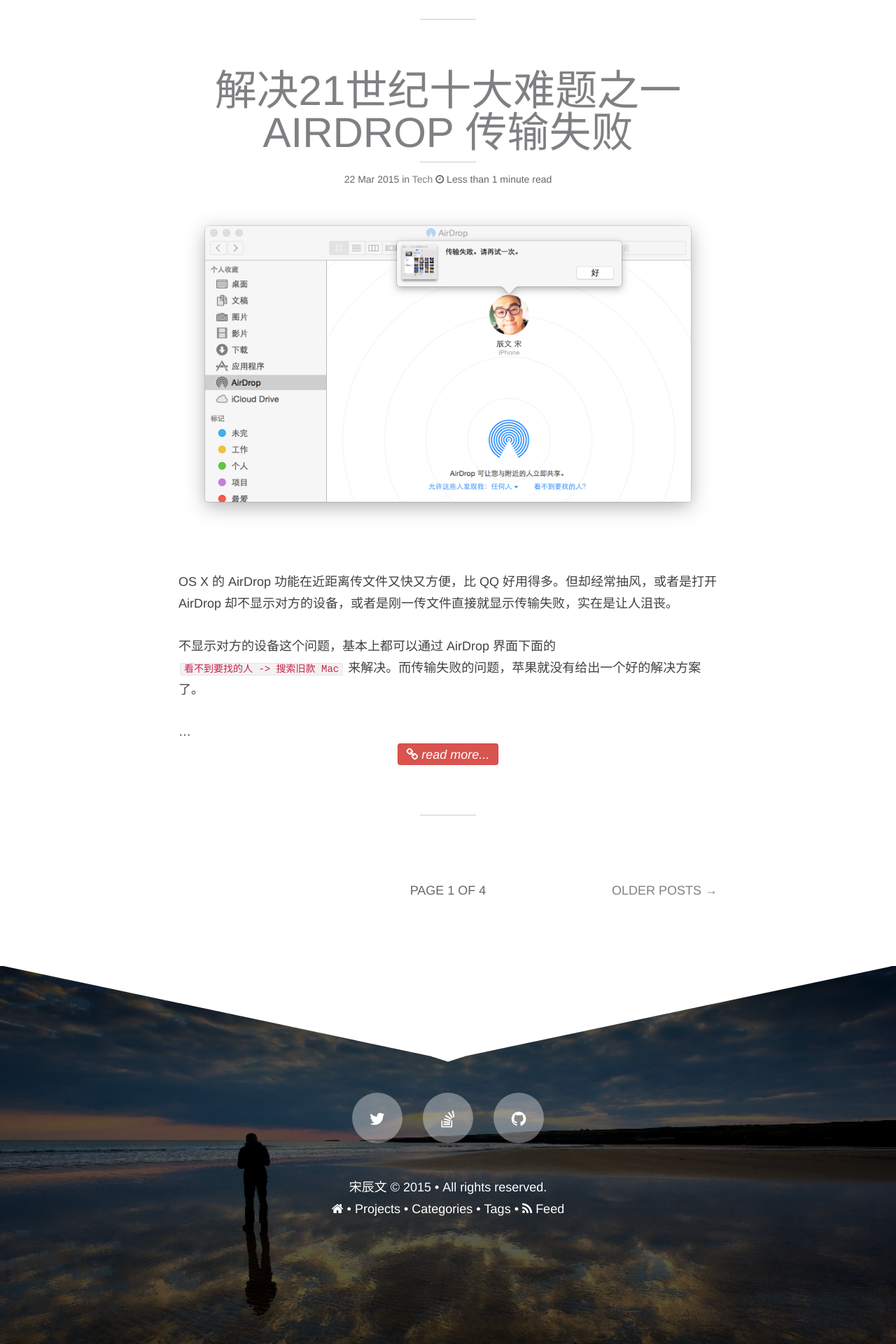
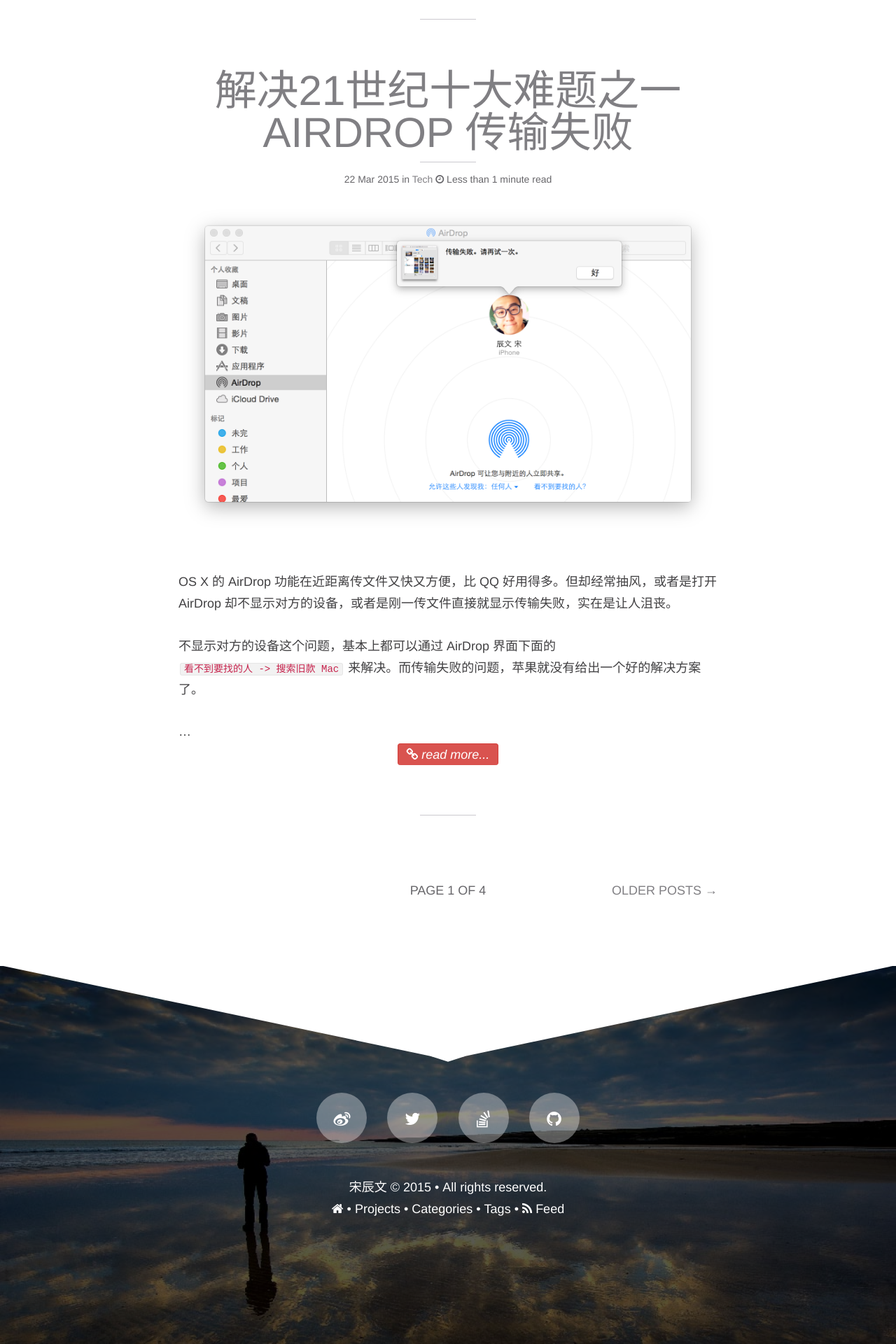
Before and after one commit to songchenwen/songchenwen.github.io, a Jekyll site: the page built from index.html, in a window 1280 px wide. Shown: the part 3756-5676 px from the top of the page at 70% size. Built offline with Jekyll 4.4.1, drawn with Linux system fonts in a browser that asks for light colours; nearby versions of some CDN libraries; Markdown is read by kramdown in place of the engine named in the settings; the list of posts is cut into pages by our own code.

Commit message:
Add Weibo Link

```diff
--- a/_config.yml
+++ b/_config.yml
@@ -19,9 +19,10 @@
   avatar:            songchenwen.png
   email:             sanvinsung@gmail.com
   description:       'Android & iOS 开发者<br />比太钱包联合创始人'
+  weibo:             songchenwen
   twitter:           songchenwen
   github:            songchenwen
-  stackexchange:     https://stackoverflow.com/users/2210682/songchenwen
+  stackoverflow:     https://stackoverflow.com/users/2210682/songchenwen
 
 disqus_shortname: garyblog
 
--- a/_includes/footer.html
+++ b/_includes/footer.html
@@ -8,6 +8,11 @@
         <div class="container">
 
             <ul class="social-icons">
+            {% if site.owner.weibo %}<li>
+            <a href="http://weibo.com/{{ site.owner.weibo }}" data-toggle="tooltip" title="{{ site.owner.name}} on Weibo" target="_blank">
+                <i class="icon-weibo"></i>
+            </a>
+            </li>{% endif %}
             {% if site.owner.twitter %}<li>
                 <a href="http://twitter.com/{{ site.owner.twitter }}" data-toggle="tooltip" title="{{ site.owner.name}} on Twitter" target="_blank">
                     <i class="icon-twitter"></i>
@@ -23,8 +28,8 @@
                     <i class="icon-google-plus"></i>
                 </a>
             </li>{% endif %}
-            {% if site.owner.stackexchange %}<li>
-                <a href="{{ site.owner.stackexchange }}" data-toggle="tooltip" title="{{ site.owner.name}} on StackExchange" target="_blank">
+            {% if site.owner.stackoverflow %}<li>
+                <a href="{{ site.owner.stackoverflow }}" data-toggle="tooltip" title="{{ site.owner.name}} on Stack Overflow" target="_blank">
                     <i class="icon-stackexchange"></i>
                 </a>
             </li>{% endif %}
```
